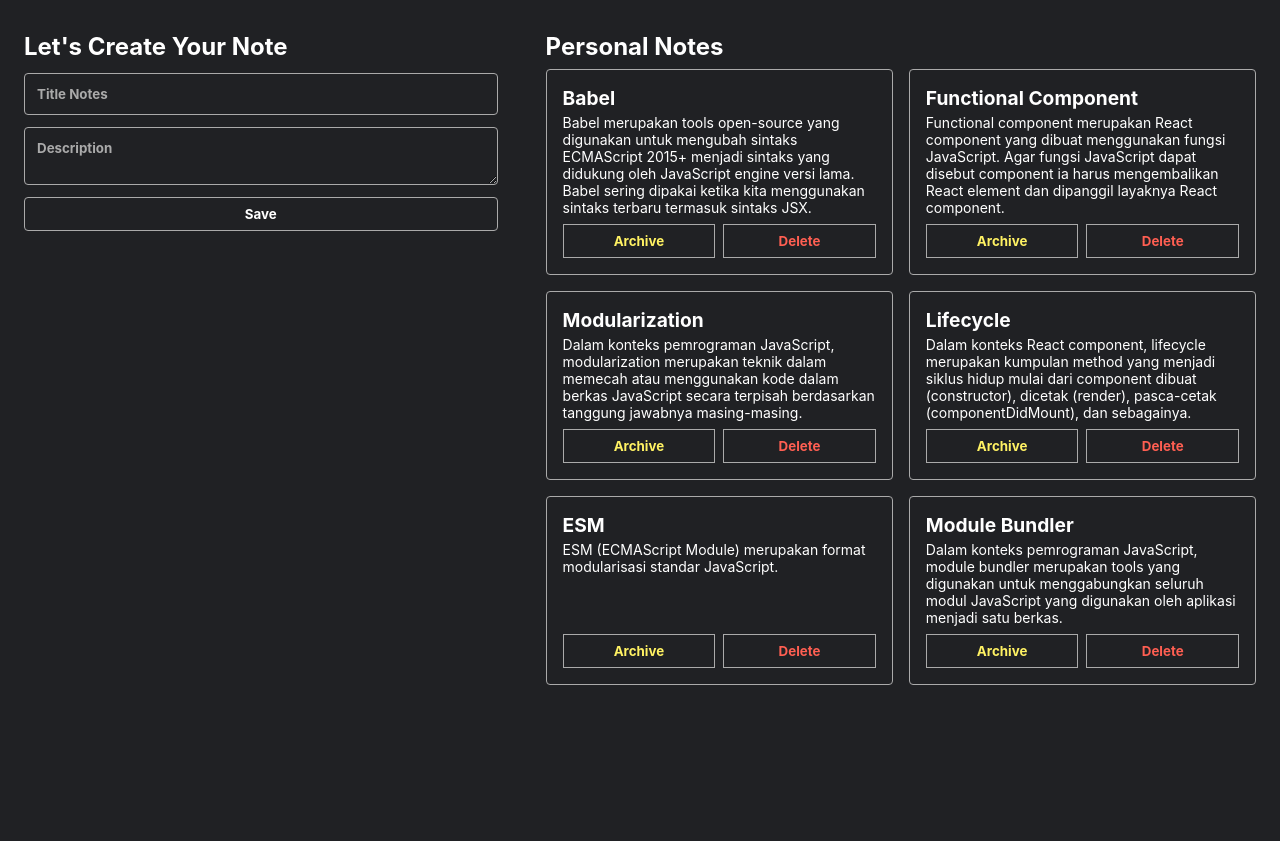
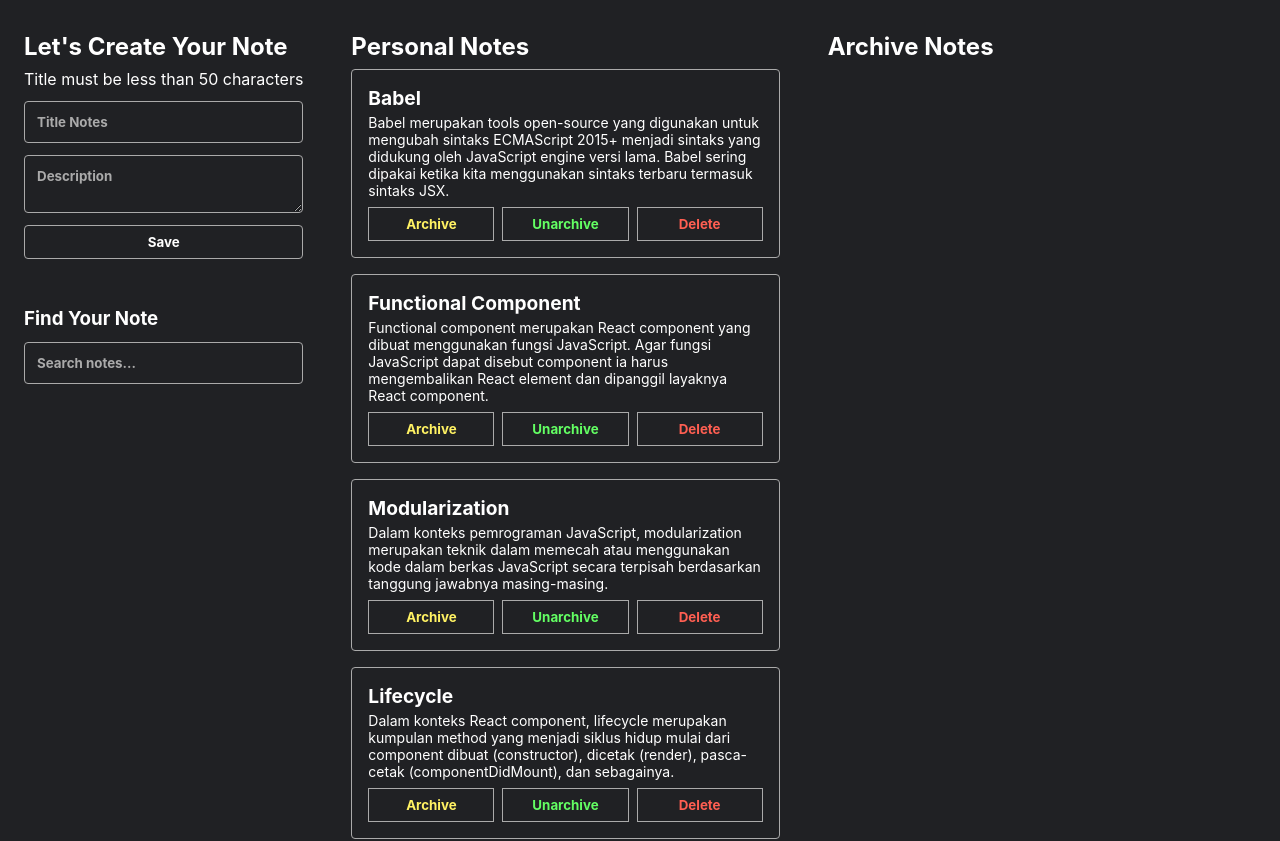
Before and after one commit to srmpandejlaki/personal-notes, a React (Vite) app: page / in a window 1280 px wide. Shown: the top 841 px of the page. Before the commit the page ends 800 px from the top, so only its background shows below. Built offline with nearby package versions, Linux system fonts and the light colour scheme.

Commit message:
belum fix

```diff
--- /dev/null
+++ b/src/components/archive-list.jsx
@@ -0,0 +1,19 @@
+import React from 'react';
+import NotesItem from './notes-item';
+
+function ArchiveList({ notes, onUnarchive, onDelete}) {
+  return (
+    <div className='archiveList'>
+      {notes.map((note) => (
+        note.isArchived &&
+        <NotesItem key={note.id}
+        id={note.id}
+        {...note}
+        onUnarchive={onUnarchive}
+        onDelete={onDelete} />
+      ))}
+    </div>
+  );
+}
+
+export default ArchiveList;
--- a/src/components/form-container.jsx
+++ b/src/components/form-container.jsx
@@ -1,4 +1,5 @@
 import React from 'react';
+import TitleLimit from './title-limit';
 
 class FormContainer extends React.Component {
   constructor(props) {
@@ -38,6 +39,7 @@ class FormContainer extends React.Component {
    return (
     <div className='formContainer'>
       <h1>Let's Create Your Note</h1>
+      <TitleLimit></TitleLimit>
       <form className='formInput' onSubmit={this.onSubmitEventHandler}>
         <input type='text' placeholder='Title Notes' value={this.state.title} onChange={this.onTitleChangeEventHandler} />
         <textarea placeholder='Description' value={this.state.body} onChange={this.onBodyChangeEventHandler} />
--- a/src/components/main.jsx
+++ b/src/components/main.jsx
@@ -2,6 +2,8 @@ import React from 'react';
 import NotesList from './notes-list';
 import { getInitialData } from '../utils/index';
 import FormContainer from './form-container';
+import ArchiveList from './archive-list';
+import SearchBar from './search-bar';
 
 class Main extends React.Component {
   constructor(props) {
@@ -12,6 +14,7 @@ class Main extends React.Component {
 
     this.onAddNotesHandler = this.onAddNotesHandler.bind(this);
     this.onArchiveHandler = this.onArchiveHandler.bind(this);
+    this.onUnarchiveHandler = this.onUnarchiveHandler.bind(this);
     this.onDeleteHandler = this.onDeleteHandler.bind(this);
   }
 
@@ -26,16 +29,26 @@ class Main extends React.Component {
             body,
             archived: false,
             createdAt: +new Date(),
-         }
-       ]
-     }
+          },
+        ],
+      };
     });
   }
 
   onArchiveHandler(id) {
     const notes = this.state.notes.map((note) => {
       if (note.id === id) {
-        return {...note, isArchived: true };
+        return { ...note, archived: true };
+      }
+      return note;
+    });
+    this.setState({ notes });
+  }
+
+  onUnarchiveHandler(id) {
+    const notes = this.state.notes.map((note) => {
+      if (note.id === id) {
+        return { ...note, archived: false };
       }
       return note;
     });
@@ -43,17 +56,32 @@ class Main extends React.Component {
   }
 
   onDeleteHandler(id) {
-    const notes = this.state.notes.filter((note) => note.id!== id);
+    const notes = this.state.notes.filter((note) => note.id !== id);
     this.setState({ notes });
   }
 
   render() {
     return (
       <div className='main'>
+        <div>
           <FormContainer addNotes={this.onAddNotesHandler} />
+          <SearchBar />
+        </div>
         <div className='notesContainer'>
           <h1>Personal Notes</h1>
-          <NotesList notes={this.state.notes} onArchive={this.onArchiveHandler} onDelete={this.onDeleteHandler} />
+          <NotesList
+            notes={this.state.notes.filter((note) => !note.archived)}
+            onArchive={this.onArchiveHandler}
+            onDelete={this.onDeleteHandler}
+          />
+        </div>
+        <div className='archiveContainer'>
+          <h1>Archive Notes</h1>
+          <ArchiveList
+            notes={this.state.notes.filter((note) => note.archived)}
+            onUnarchive={this.onUnarchiveHandler}
+            onDelete={this.onDeleteHandler}
+          />
         </div>
       </div>
     );
--- a/src/components/notes-button.jsx
+++ b/src/components/notes-button.jsx
@@ -1,9 +1,10 @@
 import React from 'react';
 
-function NotesButton({ id, onArchive, onDelete}) {
+function NotesButton({ id, onArchive, onUnarchive, onDelete}) {
   return (
     <div className='btnContainer'>
       <button className='btnArchive' onClick={() => onArchive(id)}>Archive</button>
+      <button className='btnUnarchive' onClick={() => onUnarchive(id)}>Unarchive</button>
       <button className='btnDelete' onClick={() => onDelete(id)}>Delete</button>
     </div>
   );
--- a/src/components/notes-item.jsx
+++ b/src/components/notes-item.jsx
@@ -2,11 +2,11 @@ import React from 'react';
 import NotesBody from './notes-body';
 import NotesButton from './notes-button';
 
-function NotesItem({ title, body, id, onArchive, onDelete }) {
+function NotesItem({ title, body, id, onArchive, onUnarchive, onDelete }) {
   return (
     <div className='notesItem'>
       <NotesBody title={title} body={body}></NotesBody>
-      <NotesButton id={id} onArchive={onArchive} onDelete={onDelete} ></NotesButton>
+      <NotesButton id={id} onArchive={onArchive} onUnarchive={onUnarchive} onDelete={onDelete} ></NotesButton>
     </div>
   );
 };
--- a/src/components/notes-list.jsx
+++ b/src/components/notes-list.jsx
@@ -2,7 +2,6 @@ import React from 'react';
 import NotesItem from './notes-item';
 
 function NotesList({ notes, onArchive, onDelete }) {
-  console.log(notes.id, notes);
   return (
     <div className='notesList'>
       {notes.map((note) => (
--- a/src/components/search-bar.jsx
+++ b/src/components/search-bar.jsx
@@ -0,0 +1,12 @@
+import React from 'react';
+
+function SearchBar() {
+  return (
+    <div className='searchBar'>
+      <h3>Find Your Note</h3>
+      <input type='text' placeholder='Search notes...' />
+    </div>
+  );
+}
+
+export default SearchBar;
--- a/src/styles/style.css
+++ b/src/styles/style.css
@@ -14,17 +14,12 @@ body {
   display: flex;
 }
 
-.notesContainer {
-  flex: 3;
-  padding: 24px;
-  max-height: 100vh;
-  overflow: scroll;
-}
+.notesContainer,
+.archiveContainer,
 .formContainer {
   flex: 2;
   padding: 24px;
 }
-
 
 input, textarea {
   display: block;
@@ -111,12 +106,6 @@ h1 {
   font-size: 1.2rem;
 }
 
-.note-item__date {
-  font-size: 12px;
-  margin-bottom: 8px;
-  color: #aaa;
-}
-
 .bodyNotes {
   font-size: 14px;
 }
@@ -128,7 +117,8 @@ h1 {
 }
 
 .btnDelete,
-.btnArchive {
+.btnArchive,
+.btnUnarchive {
   width: 100%;
   background-color: transparent;
   border: 1px solid #aaa;
@@ -147,12 +137,24 @@ h1 {
   color: #fff263;
 }
 
+.btnUnarchive {
+  color: #63ff63;
+}
+
 .btnArchive:hover {
   color: #c49000;
 }
 
+.btnUnarchive:hover {
+  color: #17c400;
+}
+
 .btnDelete:hover {
   color: #b00020;
+}
+
+.searchBar {
+  padding: 24px;
 }
 
 @media only screen and (max-width: 600px) {
```
Lines whose indentation alone changed are shown as unchanged.
